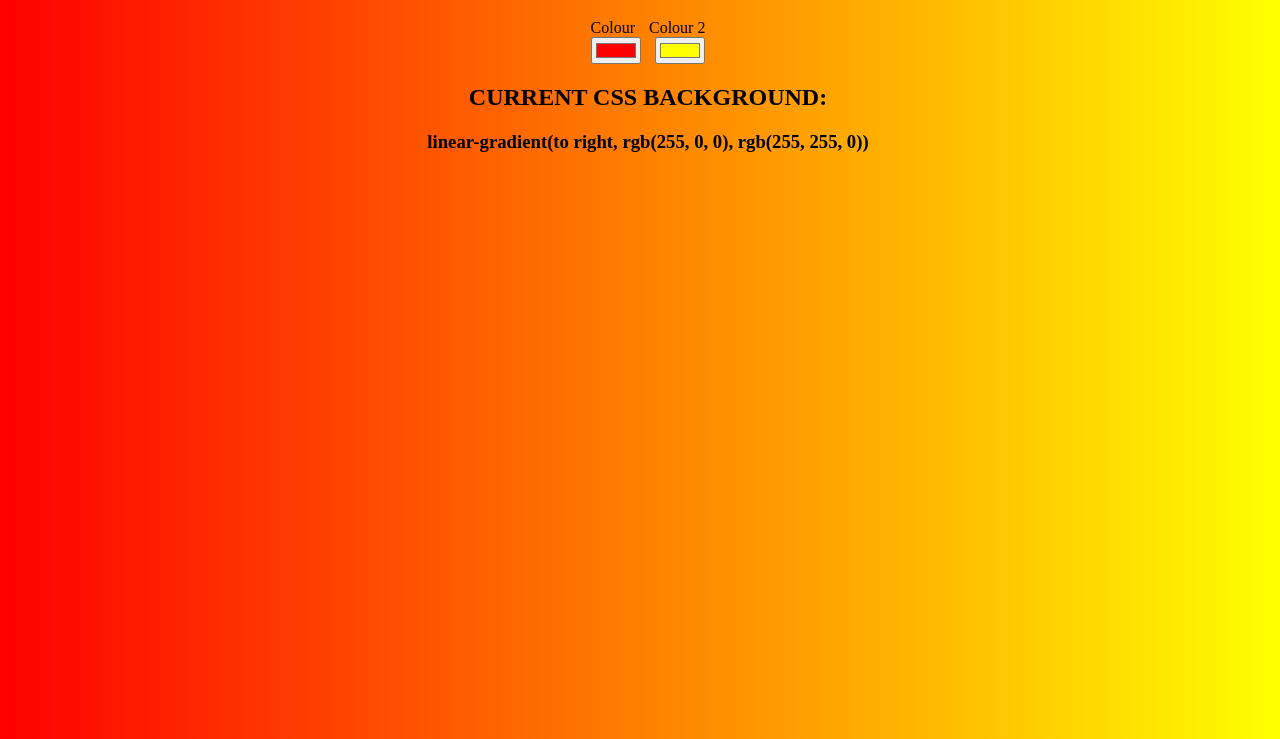
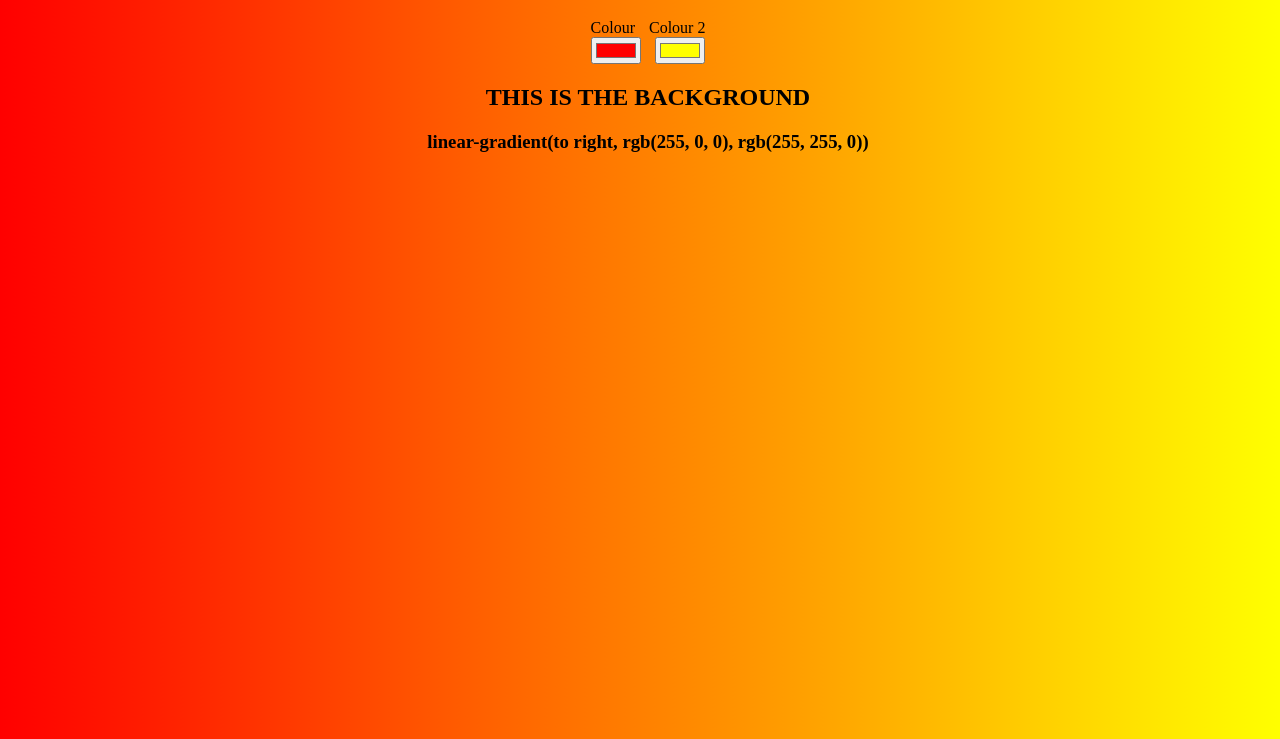
Before and after one commit to urban-mandal/backgroundGen, a plain HTML site: page index.html in a window 1280 px wide. Shown: the part 61-800 px from the top of the page. Drawn offline with Linux system fonts and the light colour scheme.

Commit message:
changing text

```diff
--- a/index.html
+++ b/index.html
@@ -18,7 +18,7 @@
         <input type="color" id="pick2" />
       </div>
     </div>
-    <h2>Current CSS Background:</h2>
+    <h2>This is the background</h2>
 
     <h3></h3>
     <script src="script.js"></script>
```
